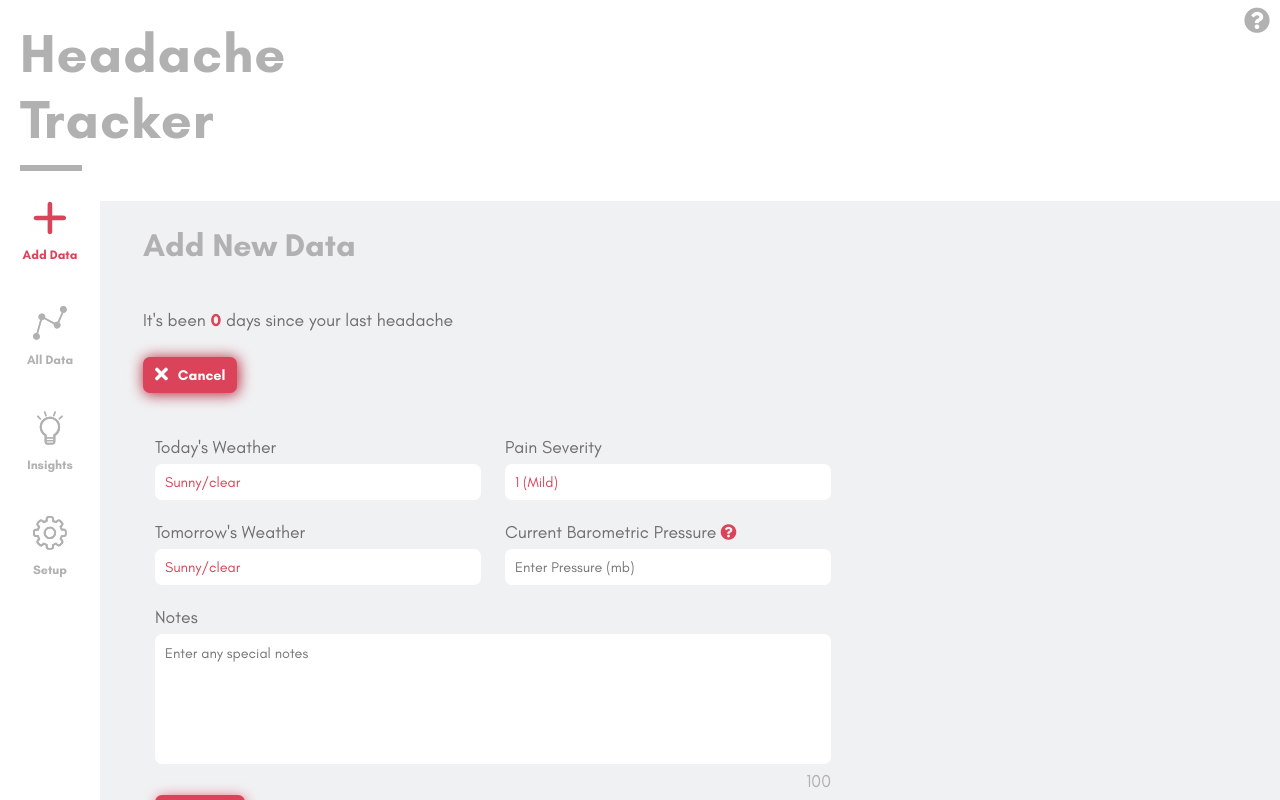
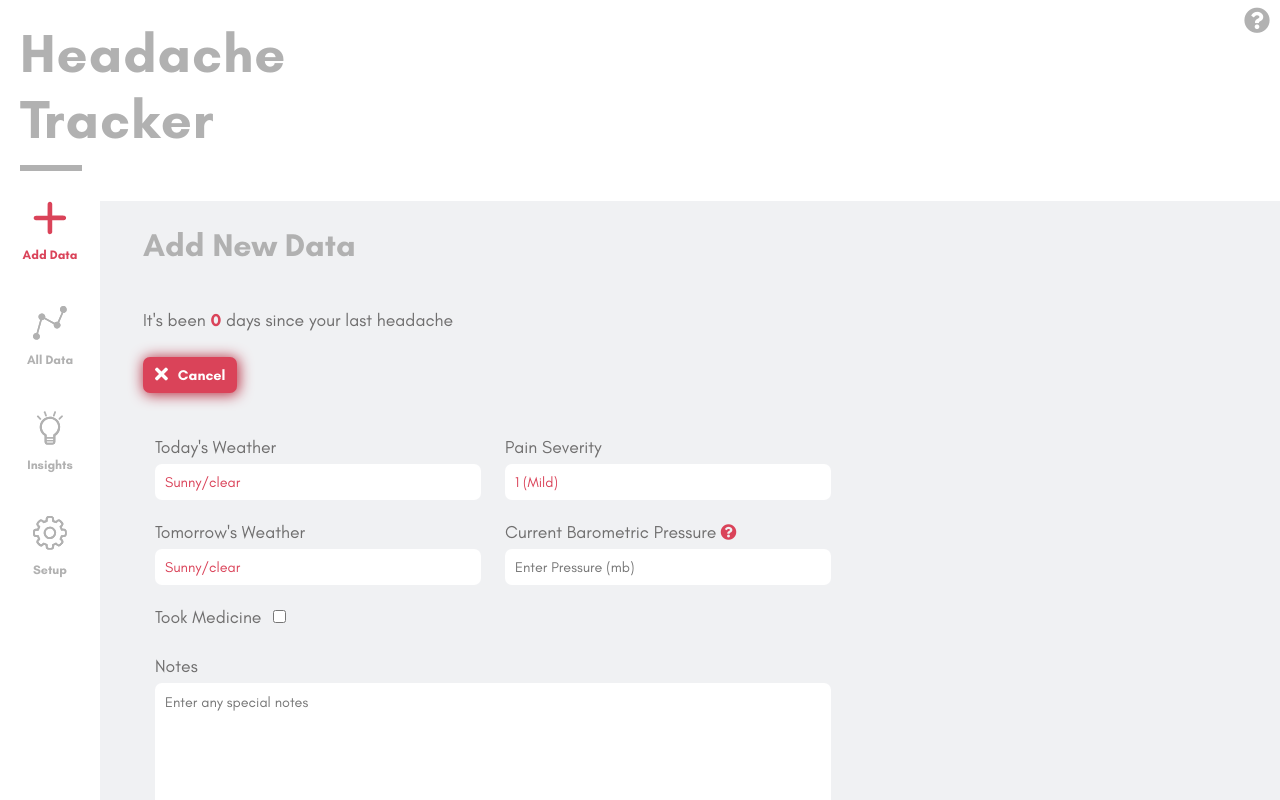
Before and after one commit to AlexanderLyon/Headache-Tracker, a React app: page / in a window 1280 px wide. Both pictures are taken after a click on the button "Add Headache Data". Shown: the top 800 px of the page. Built offline with nearby package versions, Linux system fonts and the light colour scheme; no server answers.

Commit message:
Add took medicine checkbox

```diff
--- a/src/Components/Panels/AddData.js
+++ b/src/Components/Panels/AddData.js
@@ -37,6 +37,7 @@ export class AddData extends React.Component {
       'tomorrows-weather': document.getElementById('tomorrows-weather').value,
       'barometric-pressure': document.getElementById('barometric-pressure').value,
       'pain-severity': document.getElementById('pain-severity').value,
+      'took-medicine': document.getElementById('took-medicine').checked,
       'notes': document.getElementById('entry-notes').value
     }
 
@@ -132,6 +133,11 @@ export class AddData extends React.Component {
               <input type="text" id="barometric-pressure" placeholder="Enter Pressure (mb)"/>
             </div>
 
+            <div className="field">
+              <label htmlFor="took-medicine">Took Medicine</label>
+              <input type="checkbox" id="took-medicine" value="yes"/>
+            </div>
+
             <div className="field full-width">
               <label htmlFor="entry-notes">Notes</label>
               <textarea id="entry-notes"
--- a/src/css/style.css
+++ b/src/css/style.css
@@ -184,7 +184,7 @@ section {
         margin: 7px 0px;
         color: #6f6e6e;
         font-size: 1.1em; }
-        section form#add-data .field label[for="barometric-pressure"] {
+        section form#add-data .field label[for="barometric-pressure"], section form#add-data .field label[for="took-medicine"] {
           display: inline-block; }
       section form#add-data .field a, section form#add-data .field a:visited {
         color: #DA4359;
@@ -207,6 +207,8 @@ section {
         section form#add-data .field input[type="text"]:focus, section form#add-data .field input[type="date"]:focus, section form#add-data .field select:focus {
           outline: none;
           box-shadow: 1px 2px 14px 0px rgba(218, 67, 89, 0.55); }
+      section form#add-data .field input[type="checkbox"] {
+        margin-left: 12px; }
       section form#add-data .field textarea {
         box-sizing: border-box;
         color: #DA4359;
--- a/src/css/style.scss
+++ b/src/css/style.scss
@@ -246,7 +246,7 @@ section {
         color: $darkgrey;
         font-size: 1.1em;
 
-        &[for="barometric-pressure"] { display: inline-block; }
+        &[for="barometric-pressure"], &[for="took-medicine"] { display: inline-block; }
       }
 
       a, a:visited {
@@ -274,6 +274,10 @@ section {
           outline: none;
           box-shadow: 1px 2px 14px 0px rgba(218, 67, 89, 0.55);
         }
+      }
+
+      input[type="checkbox"] {
+        margin-left: 12px;
       }
 
       textarea {
```
Also changed, not shown: 2 other files (tests, documents, lock files or other folders).
